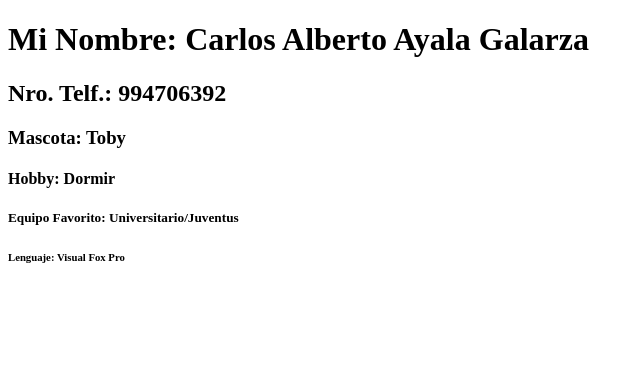
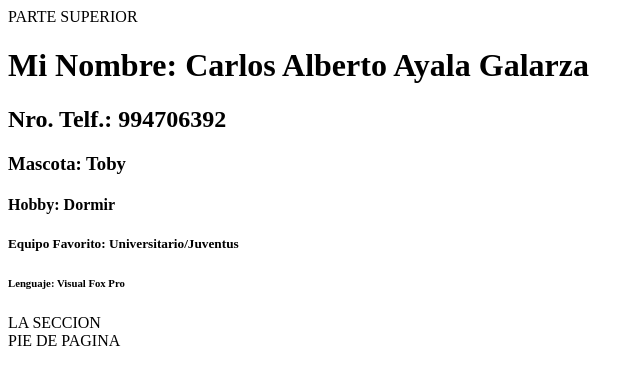
Before and after one commit to cayalagar/Codigo_FontEnd_G7, a plain HTML site: page Semana1/Dia2/index.html in a window 1280 px wide. Shown: the whole page, without its empty margins (0-644 px from the left). Drawn offline with Linux system fonts and the light colour scheme.

Commit message:
Formatiando html

```diff
--- a/Semana1/Dia2/index.html
+++ b/Semana1/Dia2/index.html
@@ -1,17 +1,34 @@
 <!DOCTYPE html>
 <html lang="en">
+
 <head>
     <meta charset="UTF-8">
     <meta http-equiv="X-UA-Compatible" content="IE=edge">
     <meta name="viewport" content="width=device-width, initial-scale=1.0">
     <title>APRENDIENDO EN CASA</title>
 </head>
+
 <body>
+    <header>
+        PARTE SUPERIOR
+    </header>
+    <nav>
+
+    </nav>
+    <main>
         <h1>Mi Nombre: Carlos Alberto Ayala Galarza</h1>
         <h2>Nro. Telf.: 994706392</h2>
         <h3>Mascota: Toby</h3>
         <h4>Hobby: Dormir</h4>
         <h5>Equipo Favorito: Universitario/Juventus</h5>
         <h6>Lenguaje: Visual Fox Pro</h6>
+    </main>
+    <section>
+        LA SECCION
+    </section>
+    <footer>
+        PIE DE PAGINA
+    </footer>
 </body>
+
 </html>
```
Lines whose indentation alone changed are shown as unchanged.
